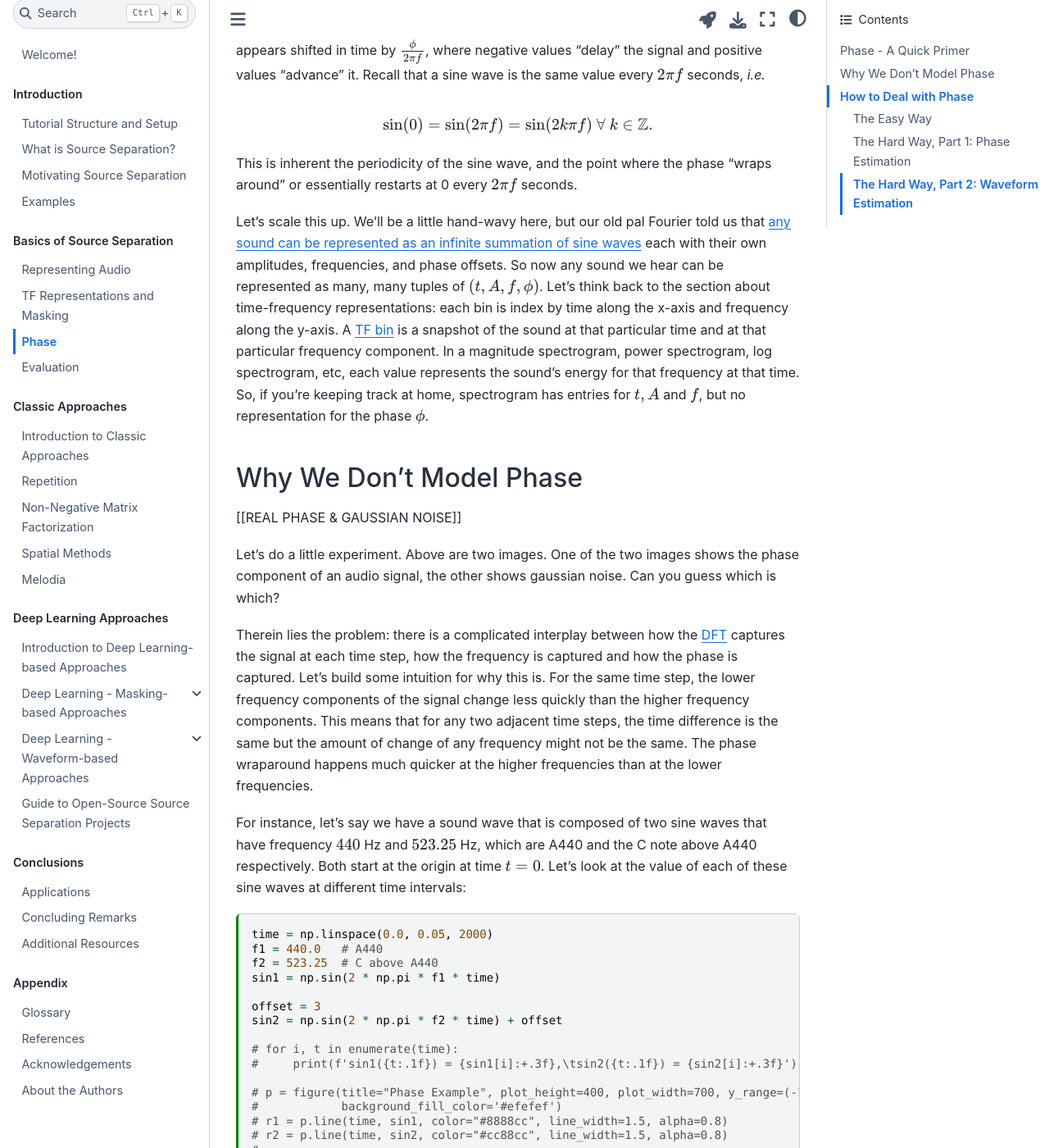
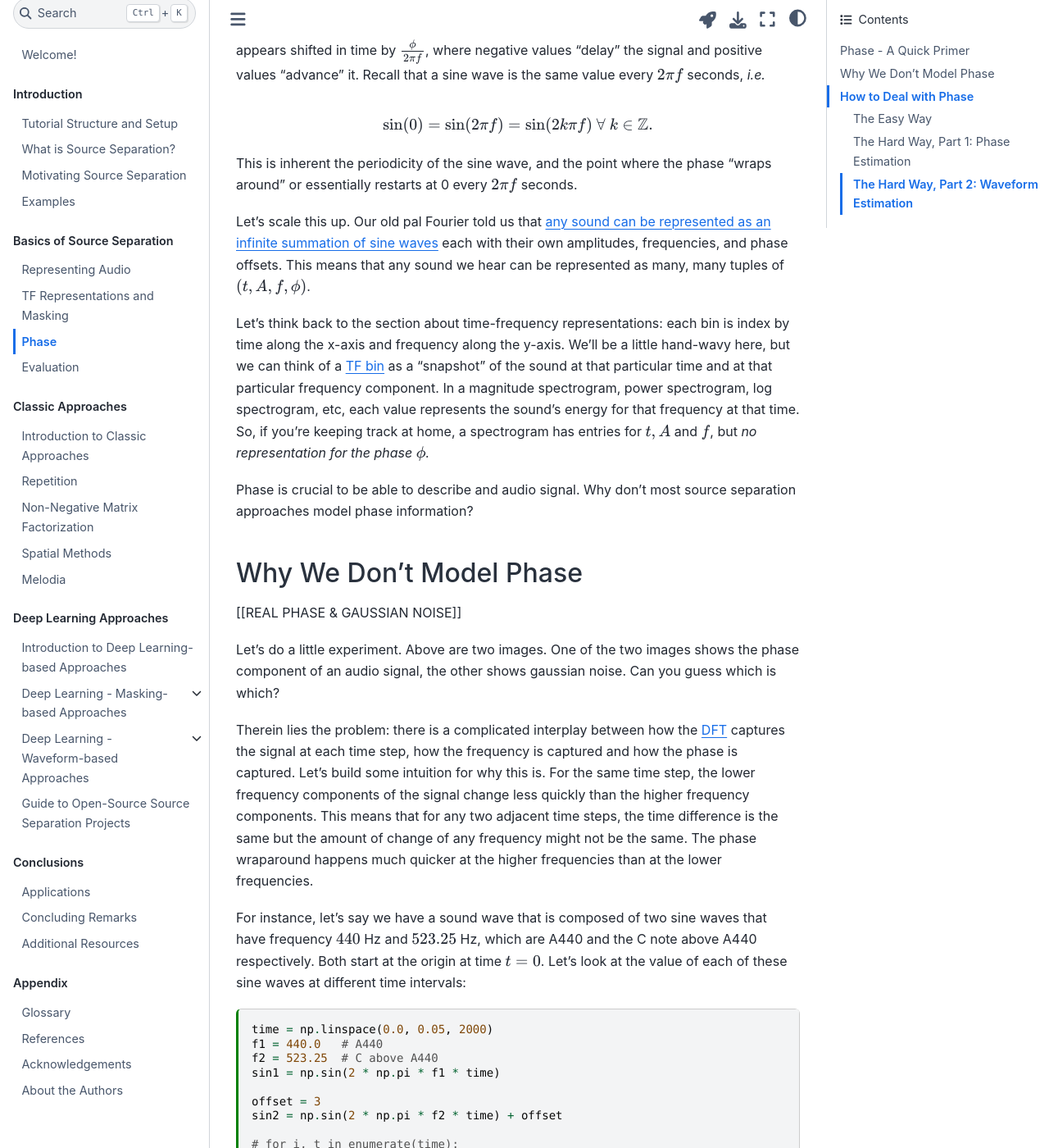
Before and after one commit to source-separation/tutorial, a Jupyter Book: the page built from book/basics/phase.md, in a window 1280 px wide and 1400 px high, scrolled down 1050 px. Shown: the whole window at 82% size. Built offline with Jupyter Book 1.0.4 settings and Sphinx 7.4.7 and the Sphinx Book theme 1.1.4, drawn with Linux system fonts in a browser that asks for light colours; some of the changed text lies outside the part shown.

````diff
--- a/book/_config.yml
+++ b/book/_config.yml
@@ -9,7 +9,7 @@
 
 repository:
   url          : https://github.com/source-separation/tutorial
-#  path_to_book : book
+  path_to_book : book
   branch       : master
 
 launch_buttons:
--- a/book/basics/phase.md
+++ b/book/basics/phase.md
@@ -75,19 +75,23 @@
 This is inherent the periodicity of the sine wave, and the point where the phase
 "wraps around" or essentially restarts at 0 every $2 \pi f$ seconds.
 
-Let's scale this up. We'll be a little hand-wavy here, but our old pal Fourier
-told us that
+Let's scale this up. Our old pal Fourier told us that
 [any sound can be represented as an infinite summation of sine waves](https://en.wikipedia.org/wiki/Fourier_transform)
-each with their own amplitudes, frequencies, and phase offsets. So now any sound
+each with their own amplitudes, frequencies, and phase offsets. This means that any sound
 we hear can be represented as many, many tuples of $(t, A, f, \phi)$.
+
 Let's think back
 to the section about time-frequency representations: each bin is index by time
-along the x-axis and frequency along the y-axis. A {term}`TF bin` is a snapshot
+along the x-axis and frequency along the y-axis.
+We'll be a little hand-wavy here, but we can think of a {term}`TF bin` as a "snapshot"
 of the sound at that particular time and at that particular frequency component.
 In a magnitude spectrogram, power spectrogram, log spectrogram, etc, each value
 represents the sound's energy for that frequency at that time. So, if you're keeping
-track at home, spectrogram has entries for $t, A$ and $f$, but no representation
-for the phase $\phi$.
+track at home, a spectrogram has entries for $t, A$ and $f$, but _no representation
+for the phase $\phi$._
+
+Phase is crucial to be able to describe and audio signal. Why don't most source separation
+approaches model phase information?
 
 ## Why We Don't Model Phase
 
@@ -153,8 +157,8 @@
 
 When we take snapshots of each sine wave, it's difficult to find a pattern between
 the two (other than, y'know, the sine wave we drew them from).
-Another difficulty is that humans do not perceive phase offsets,, _i.e._,
-if one of the phases at $t /ne 0$,
+Another difficulty is that humans do not always perceive phase offsets,, _i.e._,
+a sine wave with $\phi = 0$ sounds the same as a sine wave with $\phi` \ne 0$
 
 This is all to say that getting phase right is _hard_. That being said, there are ways
 to estimate phase, but few if any source separation approaches
@@ -164,14 +168,16 @@
 
 ## How to Deal with Phase
 
-
+In this section, we will touch on some approaches to dealing with phase information
+in source separation.
 
 ### The Easy Way
 
-All of that being said, there is an easy and very common way to deal with phase
-for source separation: **copy it from the mixture!** This isn't perfect, but
-researchers have discovered that it works surprisingly well, and when things go
-wrong, it's usually not the fault of the phase.
+For a mask-based source separation approach, a easy and very common way to deal with phase
+is to just **copy the phase from the mixture!**
+The mixture phase is sometimes referred to as the _noisy phase_.
+This strategy isn't perfect, but researchers have discovered that it works surprisingly well, and
+when things go wrong, it's usually not the fault of the phase.
 
 So now, with this in place, we finally have our first strategy to convert our
 source estimate back to a waveform. Assume we have a mixture STFT,
@@ -204,7 +210,7 @@
 \tilde{X_i} = (\hat{M}_i \odot |Y|) \odot e^{j \cdot \angle Y}.
 $$
 
-In code, this looks like:
+This math looks pretty complicated, but this is really just a few lines of code:
 
 ```{code-cell} ipython3
 ---
@@ -212,18 +218,19 @@
   more: true
 ---
 
-# TODO: Get mix stft, and mask
 
-# mix_magnitude, mix_phase = np.abs(mix_stft), np.angle(mix_stft)
-# src_magnitude = mix_mag * mask
-# src_stft = src_magnitude * np.exp(1j * mix_phase)
+def apply_mask_with_noisy_phase(mix_stft, mask):
+    mix_magnitude, mix_phase = np.abs(mix_stft), np.angle(mix_stft)
+    src_magnitude = mix_mag * mask
+    src_stft = src_magnitude * np.exp(1j * mix_phase)
+    return src_stft
 
 ```
 
 
 ### The Hard Way, Part 1: Phase Estimation
 
-It is possible to estimate the phase once the estimated mask is applied to the
+It is possible to _estimate_ the phase once the estimated mask is applied to the
 mixture spectrogram. One popular way is the Griffin-Lim algorithm, which can
 iteratively reconstruct the phase component of a spectrogram by...
 
````
